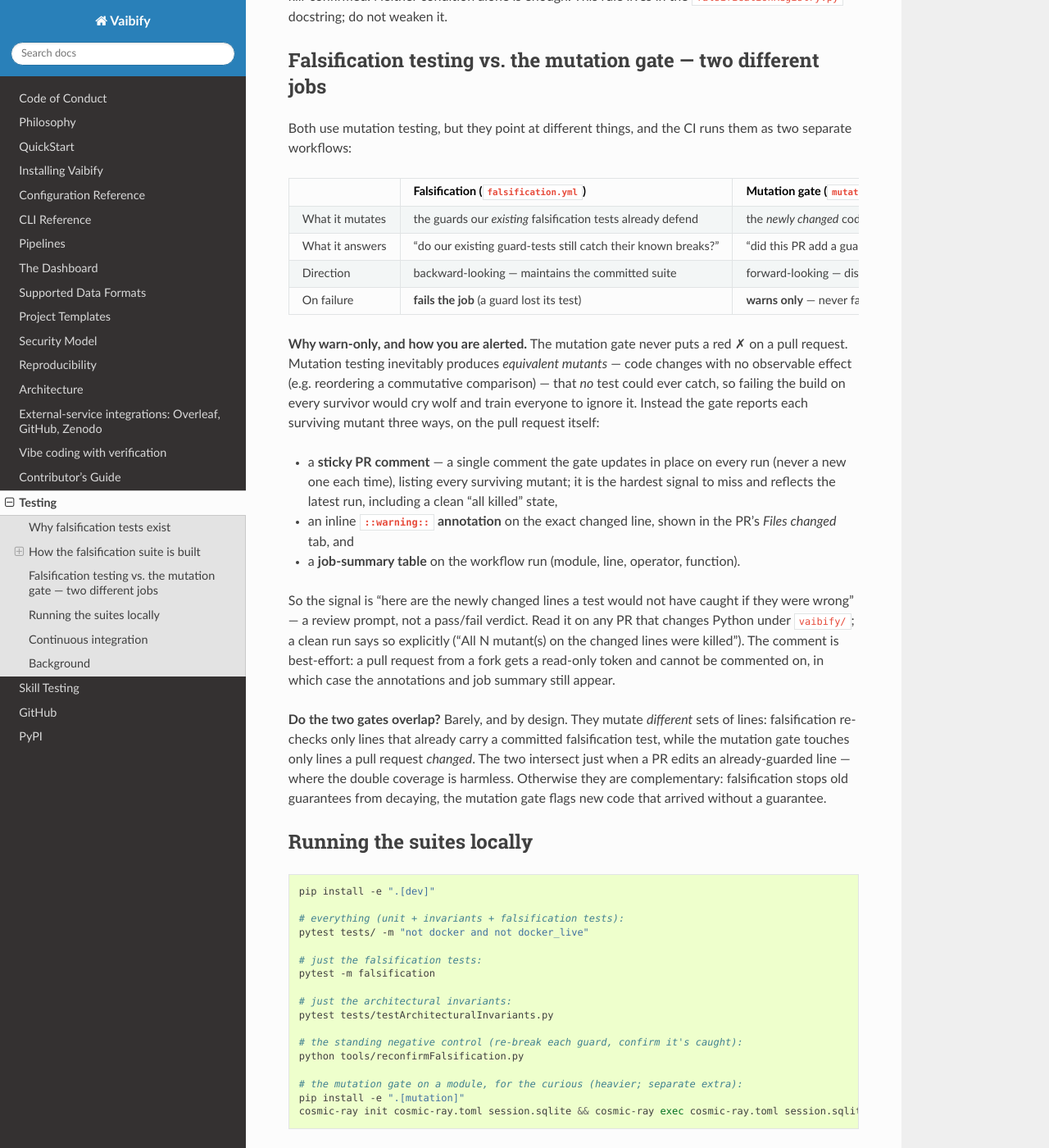
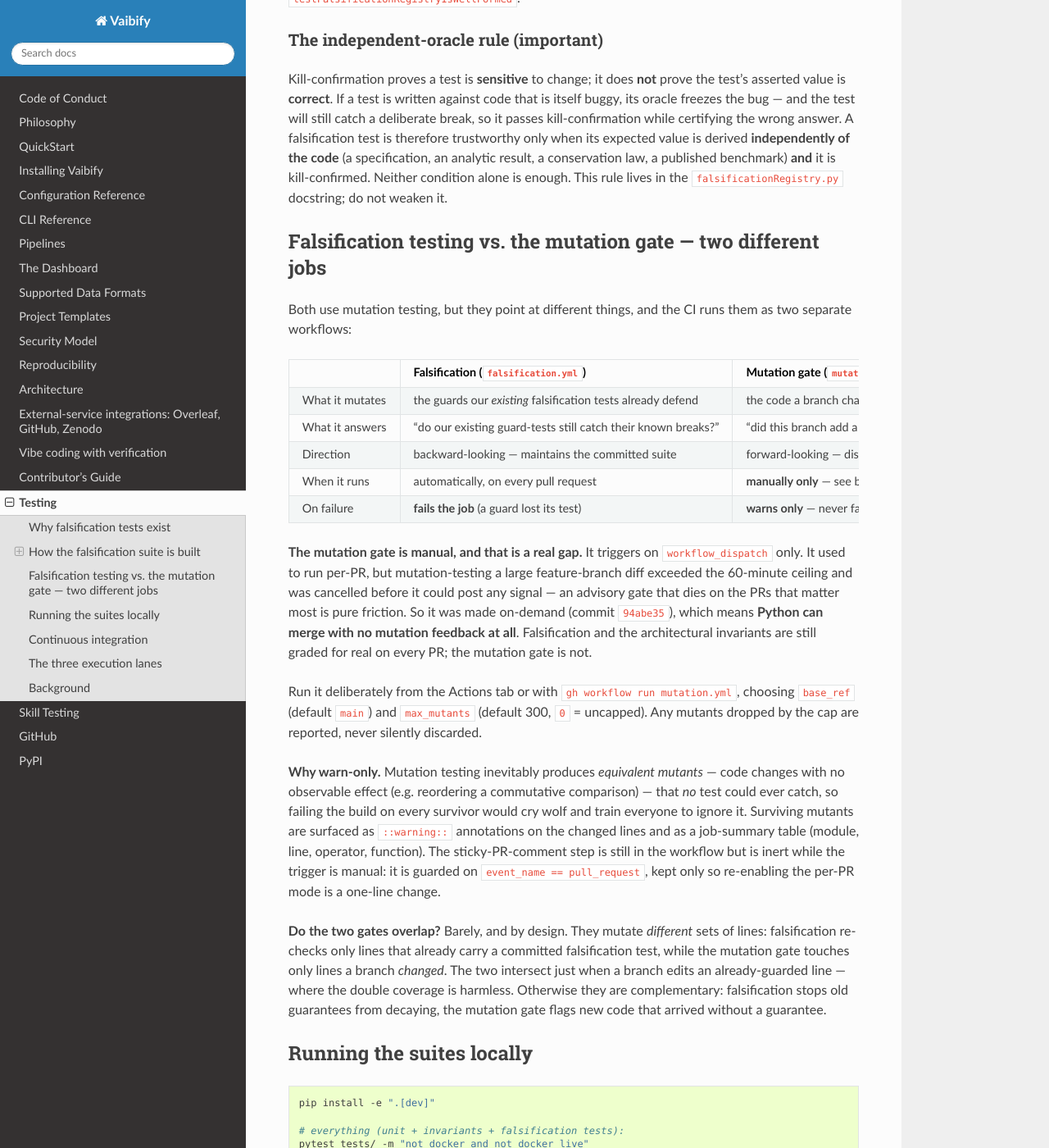
Before and after one commit to RoryBarnes/vaibify, a Sphinx documentation site: the page built from docs/testing.md, in a window 1280 px wide and 1400 px high, scrolled down 1713 px. Shown: the whole window at 82% size. Built offline with Sphinx 7.4.7 and the Read the Docs theme 3.1.0, drawn with Linux system fonts in a browser that asks for light colours; the version number could not be read and is left out; some of the changed text lies outside the part shown.

Commit message:
docs: make the prose describe the code that exists
Four claims were false, and each is now pinned by a test rather than
by good intentions -- a guarantee stated only in prose is not enforced,
and mutation testing cannot find it because there is no mutant for a
guard nobody wrote.

The mutation gate was documented as running on every pull request. It
has been workflow_dispatch-only since 94abe35, so Python merged with
no mutation feedback while the docs promised otherwise. The whole
"how you are alerted" section described sticky PR comments that cannot
happen while the trigger is manual.

The kinds-of-test table claimed ~146 falsification tests; the real
number passed 290. The count is removed rather than corrected --
counts live on the README badges, which badges.yml regenerates, and
removing the number removes the drift class outright.

levelGates.py's own docstring said L3 "remains stubbed return False
until Phase 3", 1,100 lines above a real three-conjunct gate, and a
25-line comment block declared two functions "NOT IMPLEMENTED IN THIS
PHASE" that are implemented and exported in the same file. vision.md
called L3 an unattempted stretch goal while reproducibility.md says
vaibify targets L3 -- and vision.md is staged into the container for
the in-container agent to read, so the stale claim was what agents
were told. That sentence also carried a science-specific system name
the corrected scan is meant to forbid.

cli.md advertised publishing machinery as "already available through
the GUI's Settings -> Publish pane". No such pane has ever existed,
and githubWorkflow.py -- the generator behind the claim -- has no
caller outside its own test. It is marked UNREACHABLE rather than
deleted, because wiring it expands remote-execution surface and that
is the maintainer's call, not a cleanup. The guarding test fails in
both directions: if the docs re-advertise it, or if it gains a caller
while still marked dead.

Also documents the three execution lanes and the honest lag between
them: lane 1 blocks merge, lane 2 blocks the next release.

Co-Authored-By: Claude Opus 5 (1M context) <noreply@anthropic.com>

````diff
--- a/docs/testing.md
+++ b/docs/testing.md
@@ -4,11 +4,24 @@ Vaibify's test suite has **three kinds of test**, distinguished not by
 where they live (they are all `pytest` tests under `tests/`) but by the
 question each one answers.
 
-| Kind | Question it answers | Where | Count |
-|---|---|---|---|
-| **Unit / behavior tests** | Does input *X* produce output *Y*? | `tests/` | ~6,500 |
-| **Architectural invariants** | Is the codebase wired together the way it must be? | `tests/testArchitecturalInvariants.py` | ~52 |
-| **Falsification tests** | If a safety guard broke, would any test *notice*? | marked `@pytest.mark.falsification` across `tests/` | ~146 |
+| Kind | Question it answers | Where |
+|---|---|---|
+| **Unit / behavior tests** | Does input *X* produce output *Y*? | `tests/` |
+| **Architectural invariants** | Is the codebase wired together the way it must be? | `tests/testArchitecturalInvariants.py` |
+| **Falsification tests** | If a safety guard broke, would any test *notice*? | marked `@pytest.mark.falsification` across `tests/` |
+
+Counts are deliberately not written here. They were, and they went
+stale: this table claimed ~146 falsification tests long after the real
+number passed 290, which is the same prose-drifts-from-code failure the
+falsification tests themselves exist to catch. The live numbers are on
+the README badges, refreshed by `badges.yml` on every push to `main`.
+To count them yourself:
+
+```bash
+python -m pytest tests/ -m "not docker and not docker_live" --collect-only -q | grep -c "::"
+python -m pytest tests/testArchitecturalInvariants.py --collect-only -q | grep -c "::"
+python -m pytest -m falsification --collect-only -q | grep -c "::"
+```
 
 The first two are conventional. The third is the one that needs
 explaining.
@@ -94,40 +107,41 @@ runs them as two separate workflows:
 
 | | **Falsification** (`falsification.yml`) | **Mutation gate** (`mutation.yml`, cosmic-ray) |
 |---|---|---|
-| What it mutates | the guards our *existing* falsification tests already defend | the *newly changed* code in a pull request |
-| What it answers | "do our existing guard-tests still catch their known breaks?" | "did this PR add a guard with **no** defending test?" |
+| What it mutates | the guards our *existing* falsification tests already defend | the code a branch changed against a chosen base |
+| What it answers | "do our existing guard-tests still catch their known breaks?" | "did this branch add a guard with **no** defending test?" |
 | Direction | backward-looking — maintains the committed suite | forward-looking — discovers new gaps |
+| When it runs | automatically, on every pull request | **manually only** — see below |
 | On failure | **fails the job** (a guard lost its test) | **warns only** — never fails the build |
 
-**Why warn-only, and how you are alerted.** The mutation gate never puts
-a red ✗ on a pull request. Mutation testing inevitably produces
-*equivalent mutants* — code changes with no observable effect (e.g.
-reordering a commutative comparison) — that *no* test could ever catch,
-so failing the build on every survivor would cry wolf and train everyone
-to ignore it. Instead the gate reports each surviving mutant three ways, on
-the pull request itself:
+**The mutation gate is manual, and that is a real gap.** It triggers on
+`workflow_dispatch` only. It used to run per-PR, but mutation-testing a
+large feature-branch diff exceeded the 60-minute ceiling and was
+cancelled before it could post any signal — an advisory gate that dies
+on the PRs that matter most is pure friction. So it was made on-demand
+(commit `94abe35`), which means **Python can merge with no mutation
+feedback at all**. Falsification and the architectural invariants are
+still graded for real on every PR; the mutation gate is not.
 
-- a **sticky PR comment** — a single comment the gate updates in place on
-  every run (never a new one each time), listing every surviving mutant;
-  it is the hardest signal to miss and reflects the latest run, including
-  a clean "all killed" state,
-- an inline **`::warning::` annotation** on the exact changed line, shown
-  in the PR's *Files changed* tab, and
-- a **job-summary table** on the workflow run (module, line, operator,
-  function).
+Run it deliberately from the Actions tab or with
+`gh workflow run mutation.yml`, choosing `base_ref` (default `main`) and
+`max_mutants` (default 300, `0` = uncapped). Any mutants dropped by the
+cap are reported, never silently discarded.
 
-So the signal is "here are the newly changed lines a test would not have
-caught if they were wrong" — a review prompt, not a pass/fail verdict.
-Read it on any PR that changes Python under `vaibify/`; a clean run says
-so explicitly ("All N mutant(s) on the changed lines were killed"). The
-comment is best-effort: a pull request from a fork gets a read-only token
-and cannot be commented on, in which case the annotations and job summary
-still appear.
+**Why warn-only.** Mutation testing inevitably produces *equivalent
+mutants* — code changes with no observable effect (e.g. reordering a
+commutative comparison) — that *no* test could ever catch, so failing
+the build on every survivor would cry wolf and train everyone to ignore
+it. Surviving mutants are surfaced as `::warning::` annotations on the
+changed lines and as a job-summary table (module, line, operator,
+function). The sticky-PR-comment step is still in the workflow but is
+inert while the trigger is manual: it is guarded on
+`event_name == pull_request`, kept only so re-enabling the per-PR mode
+is a one-line change.
 
 **Do the two gates overlap?** Barely, and by design. They mutate
 *different* sets of lines: falsification re-checks only lines that already
 carry a committed falsification test, while the mutation gate touches only
-lines a pull request *changed*. The two intersect just when a PR edits an
+lines a branch *changed*. The two intersect just when a branch edits an
 already-guarded line — where the double coverage is harmless. Otherwise
 they are complementary: falsification stops old guarantees from decaying,
 the mutation gate flags new code that arrived without a guarantee.
@@ -160,8 +174,49 @@ cosmic-ray init cosmic-ray.toml session.sqlite && cosmic-ray exec cosmic-ray.tom
 |---|---|---|
 | `tests-linux.yml` / `tests-macos.yml` | the full `pytest` suite (incl. invariants and falsification tests) | Ubuntu 22/24 + macOS 15/26 × Python 3.9–3.14 |
 | `falsification.yml` | the invariants, the falsification tests, and the re-kill harness | a representative subset (Ubuntu + macOS × Python 3.9 & 3.14) |
-| `mutation.yml` | the cosmic-ray gate on a PR's changed lines (warn-only) | on pull requests |
+| `mutation.yml` | the cosmic-ray gate on a branch's changed lines (warn-only) | manual (`workflow_dispatch`) |
+| `browser.yml` | Lane 1 — the dashboard in real Chromium against a real uvicorn hub | on pull requests (one Linux/Python/Chromium cell) |
+| `containerAcceptance.yml` | Lane 2 — the modelled container commands, against a real container | nightly + manual |
+| `freshImageBuild.yml` | Lane 3 — a full image build from scratch, then acceptance | weekly, manual, and on `docker/**` pull requests |
 | `badges.yml` | recomputes the live test / falsification / invariant counts | on push to `main` |
+
+## The three execution lanes
+
+Most of this suite runs in one process with the Docker daemon and the
+browser both absent. Three lanes exist because that leaves two real
+boundaries unexercised, and both have shipped bugs a green suite could
+not see.
+
+**Lane 1 (`browser.yml`)** loads the real dashboard in real Chromium
+against a real uvicorn hub and fails on any console error, uncaught
+promise rejection, or failed asset. It runs on one cell — a browser
+journey does not become more trustworthy by running 24 times across
+the OS/Python matrix. Its Docker adapter is a **fail-closed fake**:
+every command it answers is declared in `LIST_MODELLED_COMMANDS`, and
+anything else raises rather than returning a default. That rule exists
+because this suite already carries ~20 permissive Docker mocks, one of
+which answers success to any command it does not recognise.
+
+**Lane 2 (`containerAcceptance.yml`)** puts each of those modelled
+commands to a real container, so a fake that drifts from the daemon is
+caught rather than believed. Every entry in the fake's contract names
+an assertion in `tests/testContainerAcceptance.py`, and
+`testEveryNamedLaneTwoAssertionExists` fails if one of those names is
+fiction. It runs nightly, which means **drift is caught up to a day
+late**: Lane 1 failing blocks merge, Lane 2 failing blocks the next
+release, not retroactively.
+
+**Lane 3 (`freshImageBuild.yml`)** builds the image from scratch. Lane
+2 reuses a cached image keyed by `tools/computeBuildInputHash.py` —
+which hashes every build input, including the entrypoint, the agent
+CLI, the overlays, the skills, the staged-doc *sources*, and the
+generator itself — so it says nothing about whether the image still
+builds.
+
+None of the three may skip itself green. `VAIBIFY_REQUIRE_DOCKER_DAEMON`
+and `VAIBIFY_REQUIRE_BROWSER` turn each lane's convenience skip into a
+failure in CI, because the guard they replaced (`docker info || exit 0`)
+reported success for having run nothing.
 
 The harness runs on a *subset* because whether a test catches its
 mutation is deterministic and OS/Python-independent; the full-matrix
````
Also changed, not shown: docs/cli.md (+9 -5 lines), docs/developers.md (+3 -2 lines), docs/vision.md (+12 -4 lines), 5 other files.
